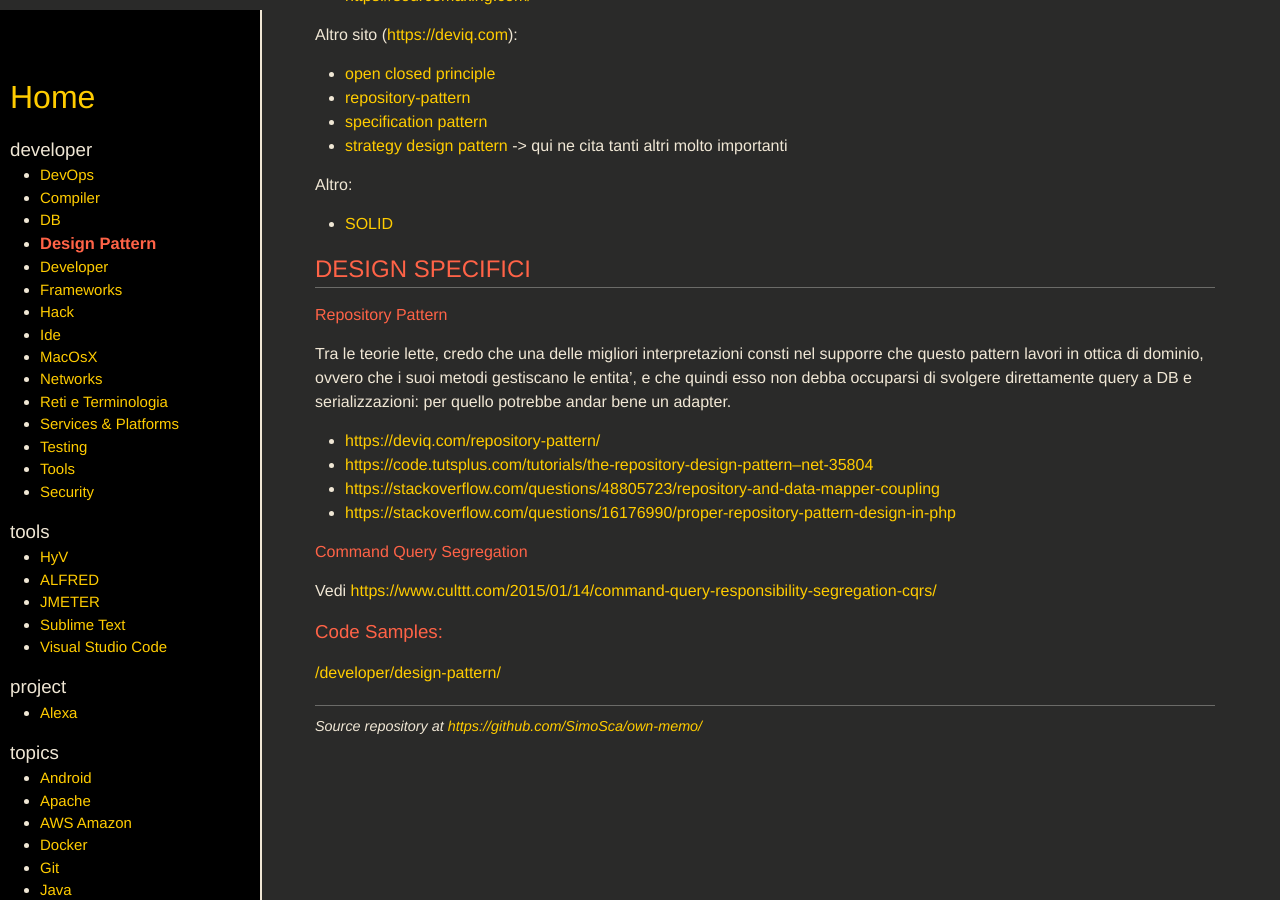
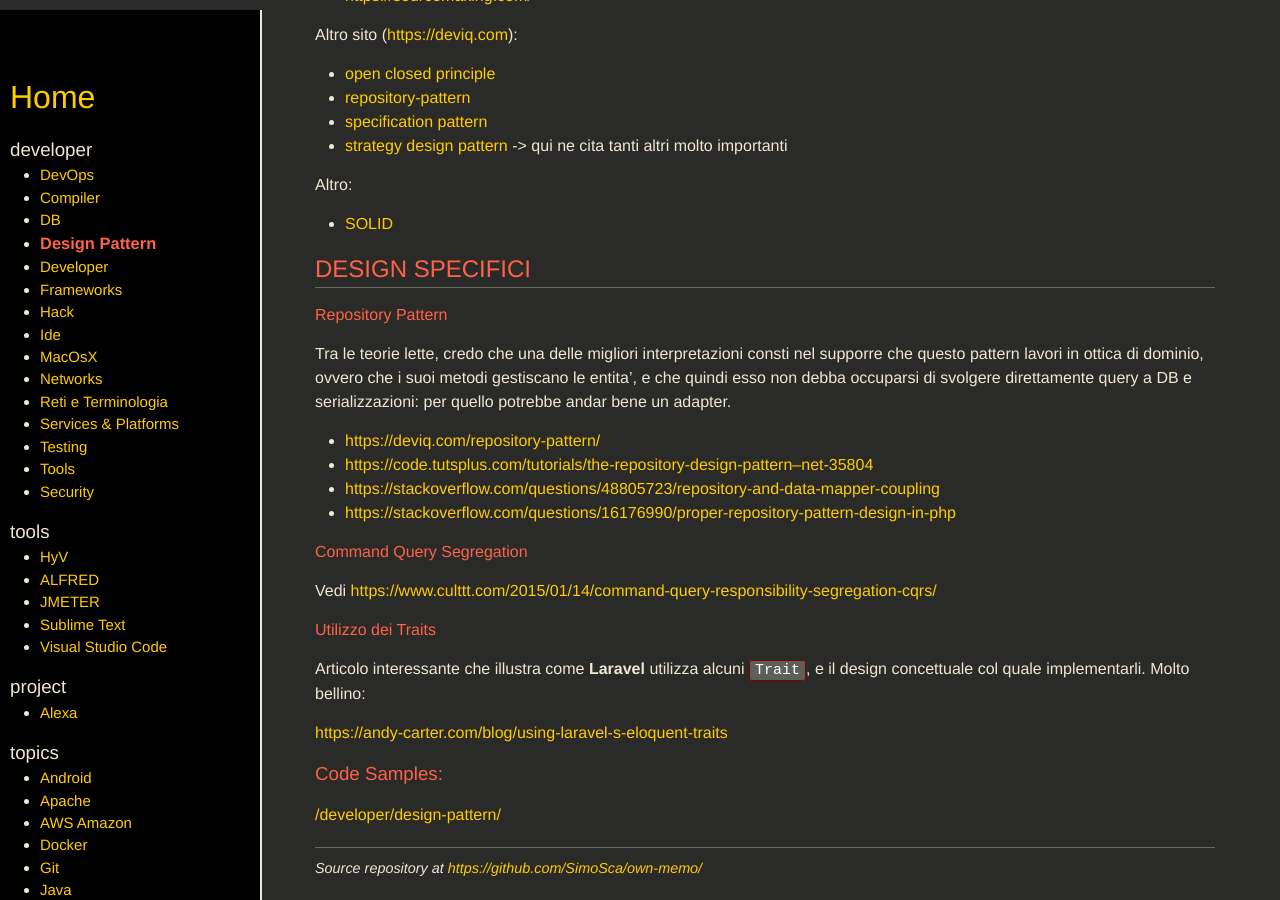
Before and after one commit to SimoSca/own-memo, a Jekyll site: the page built from _pages/developer/design-pattern.md, in a window 1280 px wide and 900 px high, scrolled down 977 px. Built offline with Jekyll 4.4.1, drawn with Linux system fonts in a browser that asks for light colours; nearby versions of some CDN libraries.

Commit message:
[note] Added sample with usage traits in Laravel's style

```diff
--- a/_pages/developer/design-pattern.md
+++ b/_pages/developer/design-pattern.md
@@ -85,3 +85,11 @@ per quello potrebbe andar bene un adapter.
 
 
 Vedi [https://www.culttt.com/2015/01/14/command-query-responsibility-segregation-cqrs/](https://www.culttt.com/2015/01/14/command-query-responsibility-segregation-cqrs/)
+
+
+#### Utilizzo dei Traits
+
+Articolo interessante che illustra come **Laravel** utilizza alcuni `Trait`,
+e il design concettuale col quale implementarli. Molto bellino:
+
+[https://andy-carter.com/blog/using-laravel-s-eloquent-traits](https://andy-carter.com/blog/using-laravel-s-eloquent-traits)
```
